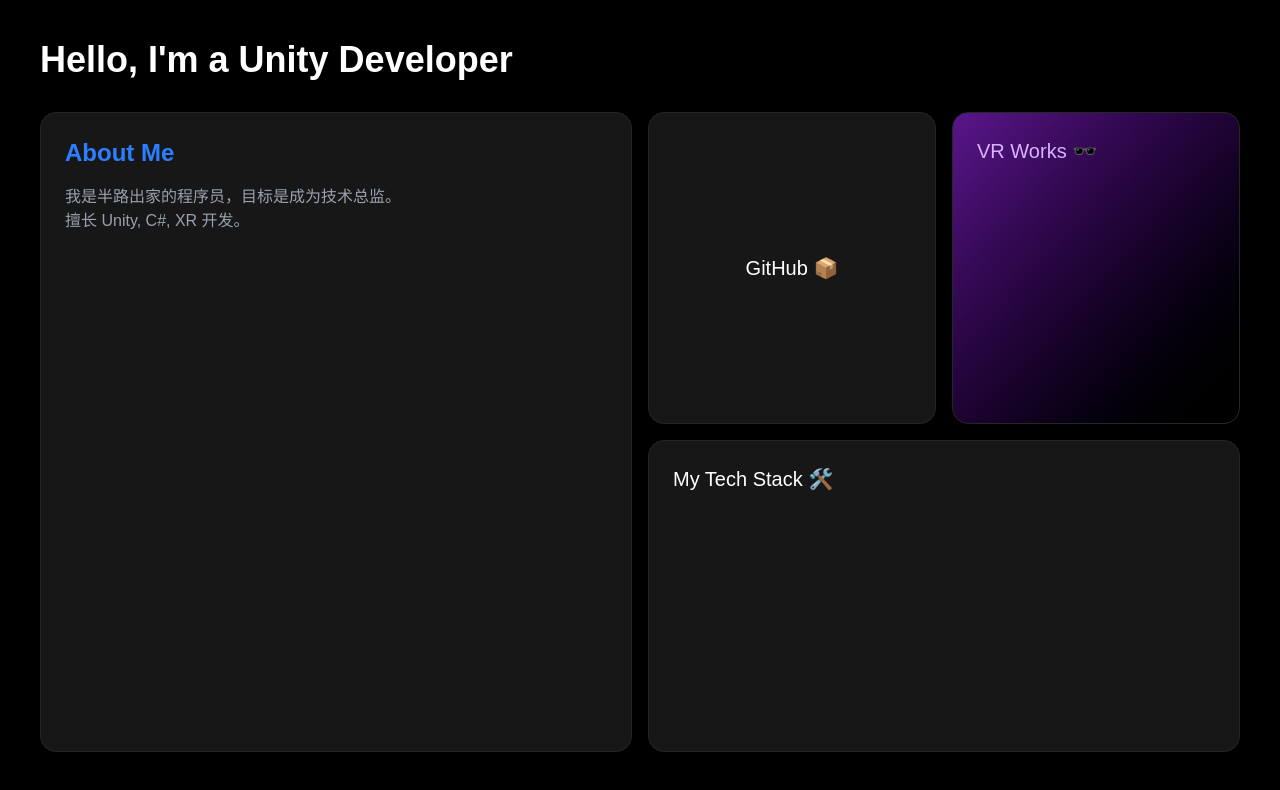
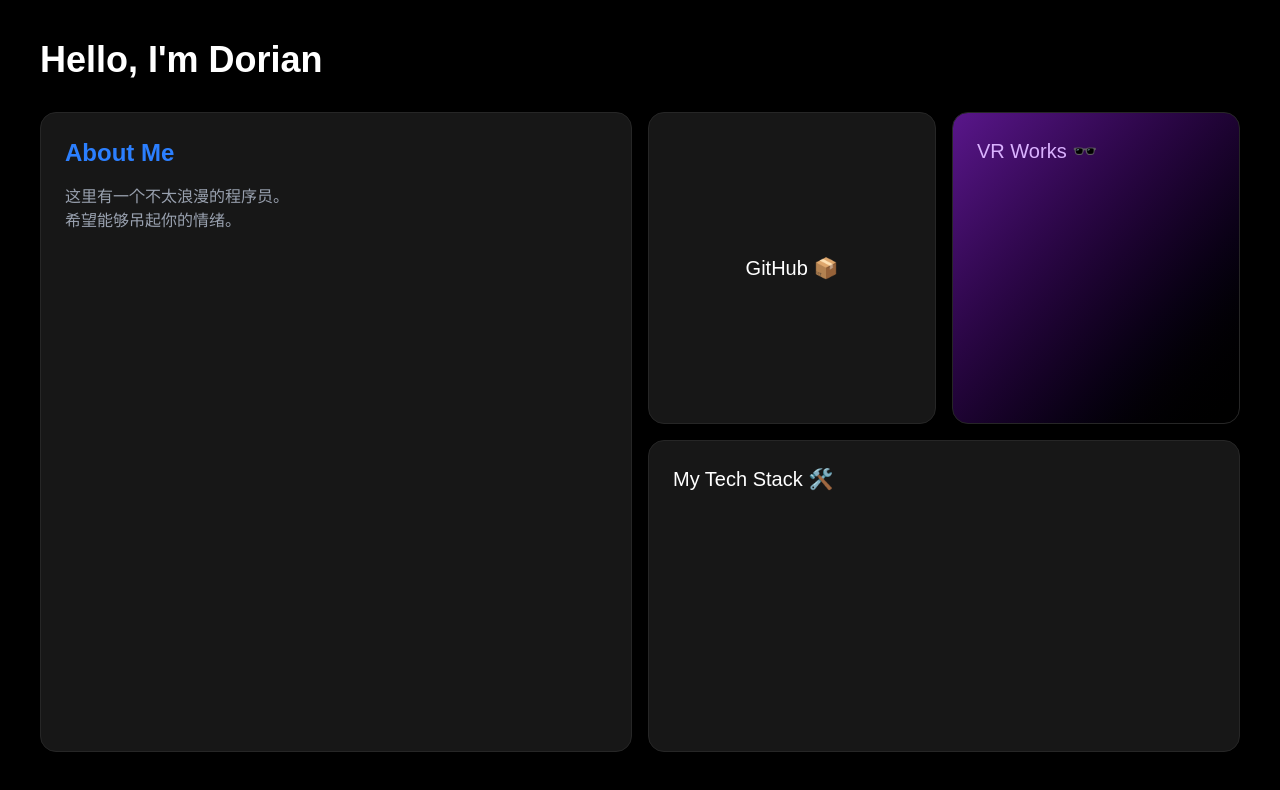
Before and after one commit to DorianKlein/mrduan, a Next.js app: page / in a window 1280 px wide. Shown: the top 790 px of the page. Built offline with nearby package versions, Linux system fonts and the light colour scheme.

Commit message:
chore: update home page description

```diff
--- a/app/page.tsx
+++ b/app/page.tsx
@@ -10,7 +10,7 @@ export default function Home() {
 
       {/* 标题区域 */}
       <h1 className="text-4xl font-bold mb-8">
-        Hello, I&apos;m a Unity Developer
+        Hello, I&apos;m Dorian
       </h1>
 
       {/* Bento Grid 容器：这里就是我们将要填格子的地方 */}
@@ -26,9 +26,9 @@ export default function Home() {
         <div className="bg-neutral-900 rounded-2xl p-6 md:col-span-2 md:row-span-2 border border-neutral-800">
           <h2 className="text-2xl font-bold text-blue-500">About Me</h2>
           <p className="mt-4 text-gray-400">
-            我是半路出家的程序员，目标是成为技术总监。
+            这里有一个不太浪漫的程序员。
             <br />
-            擅长 Unity, C#, XR 开发。
+            希望能够吊起你的情绪。
           </p>
         </div>
 
```
